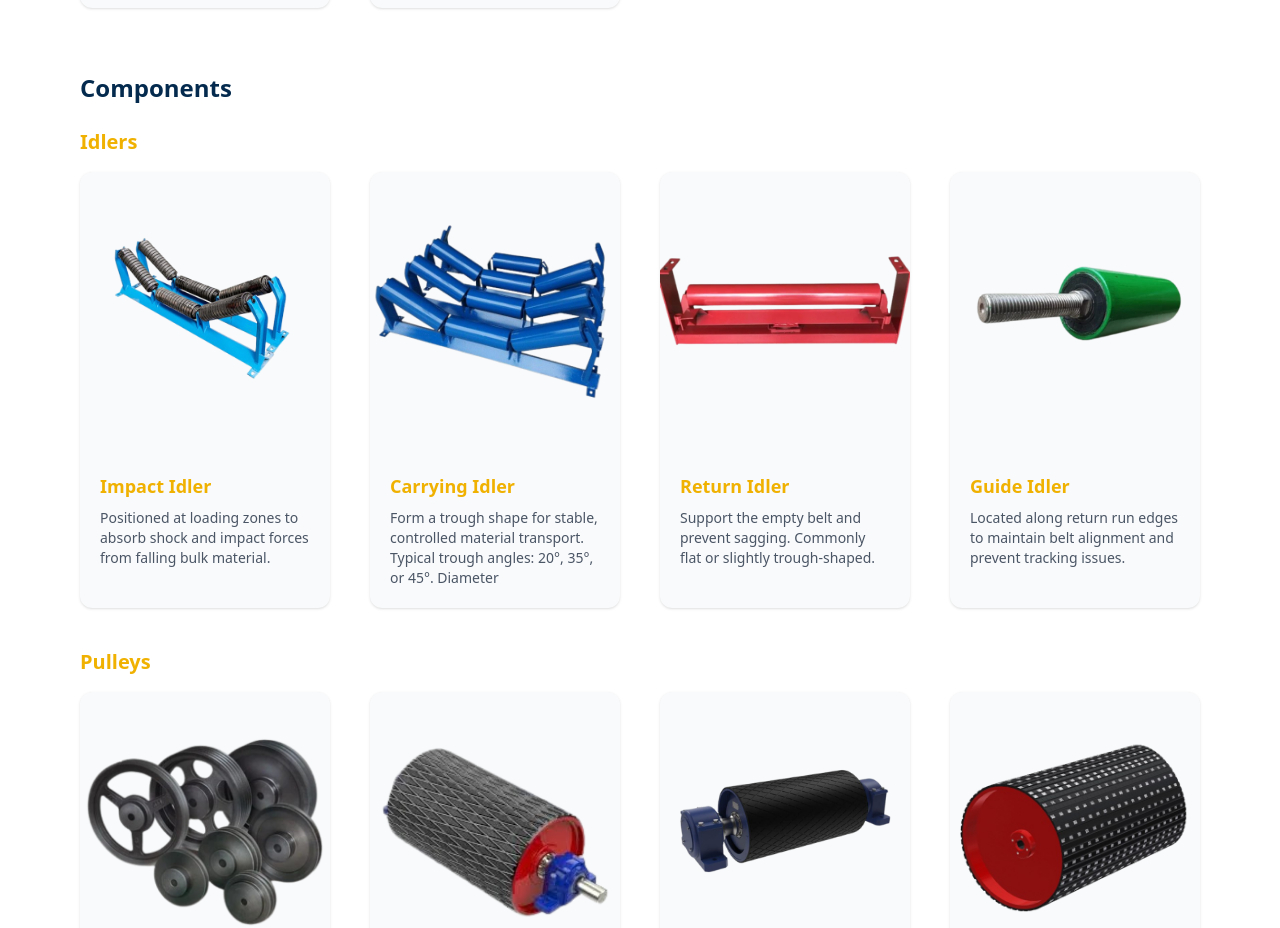
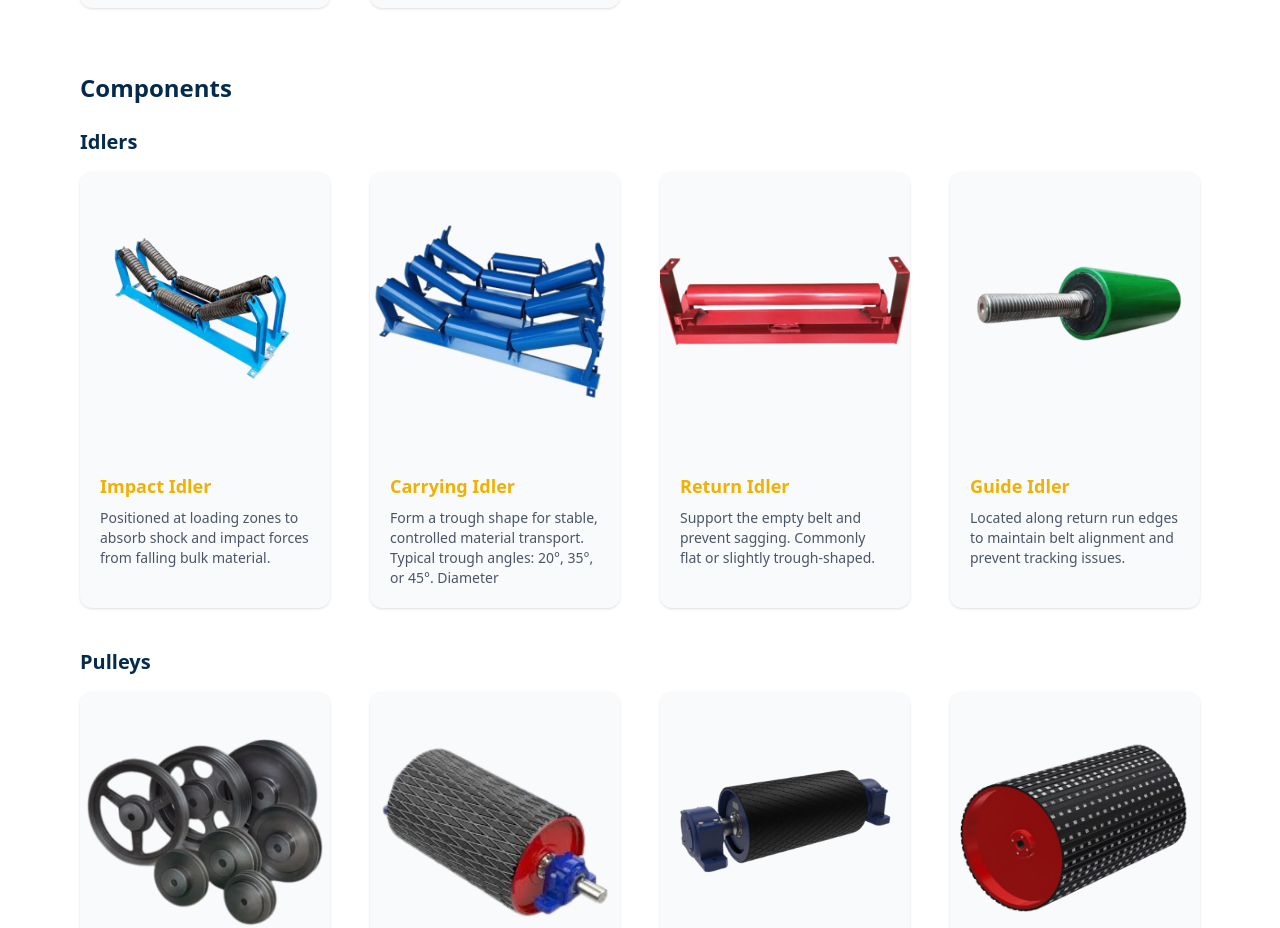
Before and after one commit to Code-With-Vijeta/tescon, a React (Vite) app: page /product in a window 1280 px wide. Shown: the part 1560-2488 px from the top of the page. Built offline with nearby package versions, Linux system fonts and the light colour scheme.

Commit message:
Updated project section design

```diff
--- a/src/ProductsPage.jsx
+++ b/src/ProductsPage.jsx
@@ -168,7 +168,7 @@ const Products = () => {
             {"subheading" in (group.items[0] || {}) ? (
               group.items.map((sub, subIndex) => (
                 <div key={subIndex} className="mb-10">
-                  <h4 className="text-xl font-bold mb-4 text-yellow-500">
+                  <h4 className="text-xl font-bold mb-4 text-[#042b4e]">
                     {sub.subheading}
                   </h4>
                   <div className="grid gap-10 grid-cols-1 sm:grid-cols-2 lg:grid-cols-2 xl:grid-cols-4">
```
